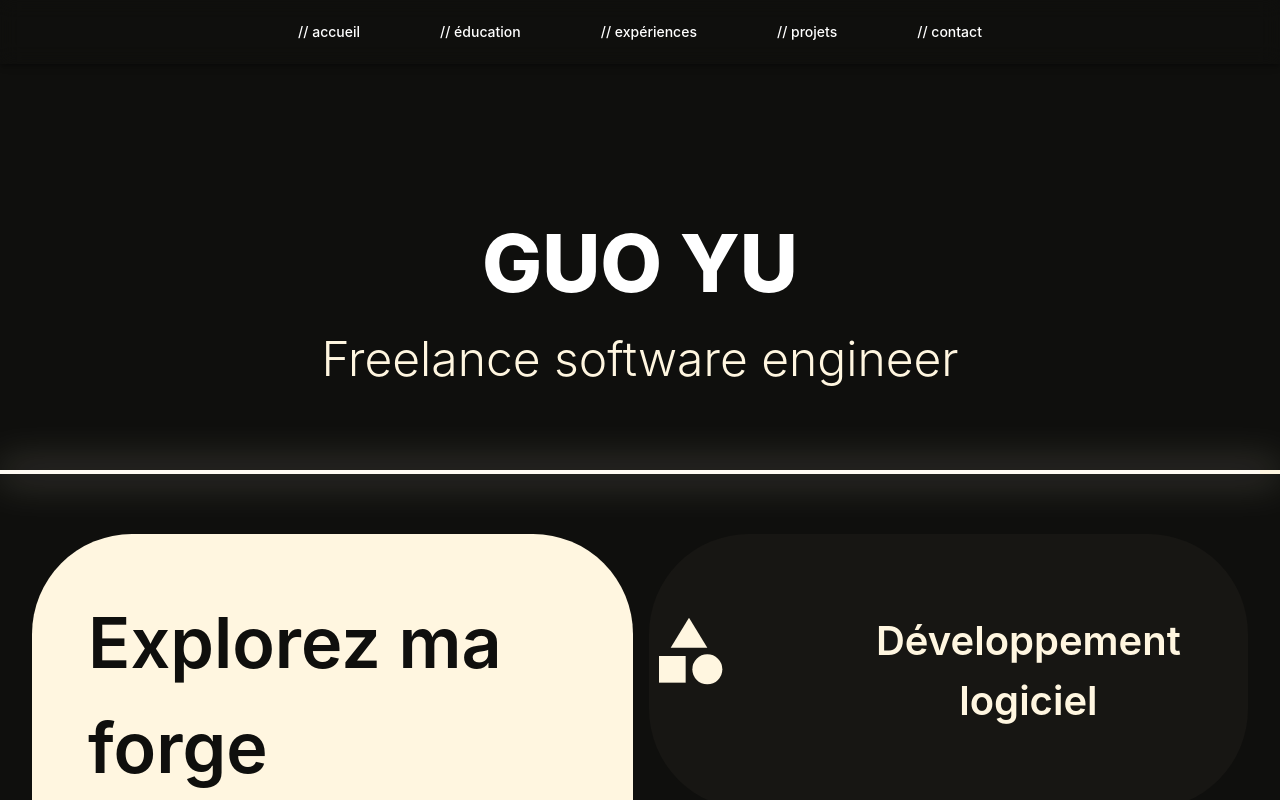
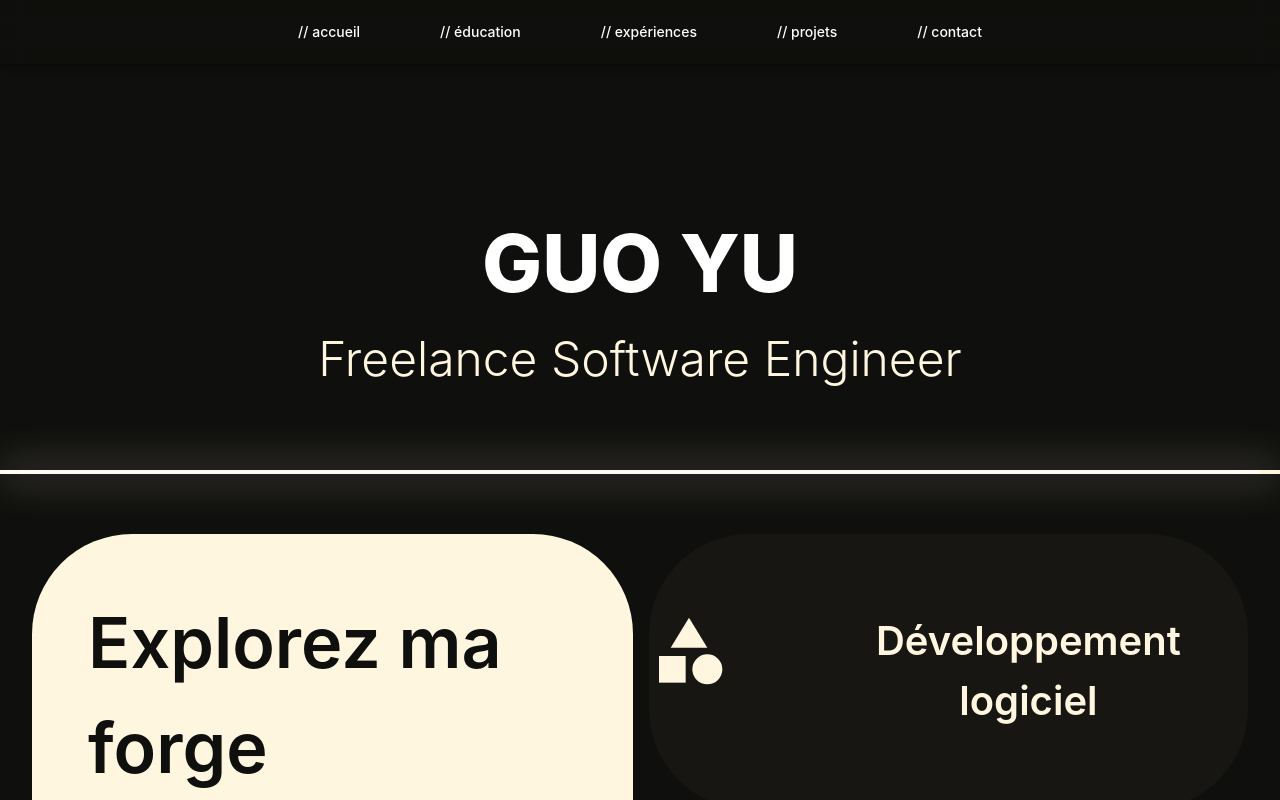
Before and after one commit to guo-yu9594/portfolio, a Next.js app: page / in a window 1280 px wide. Shown: the top 800 px of the page. Built offline with nearby package versions, Linux system fonts and the light colour scheme.

Commit message:
fix: home page subtitle capitalize

```diff
--- a/src/app/components/StepHome.tsx
+++ b/src/app/components/StepHome.tsx
@@ -59,7 +59,7 @@ export default function StepHome(): JSX.Element {
             px: 3
           }}
         >
-          Freelance software engineer
+          Freelance Software Engineer
         </Typography>
       </Collapse>
       <LinearProgress
```
